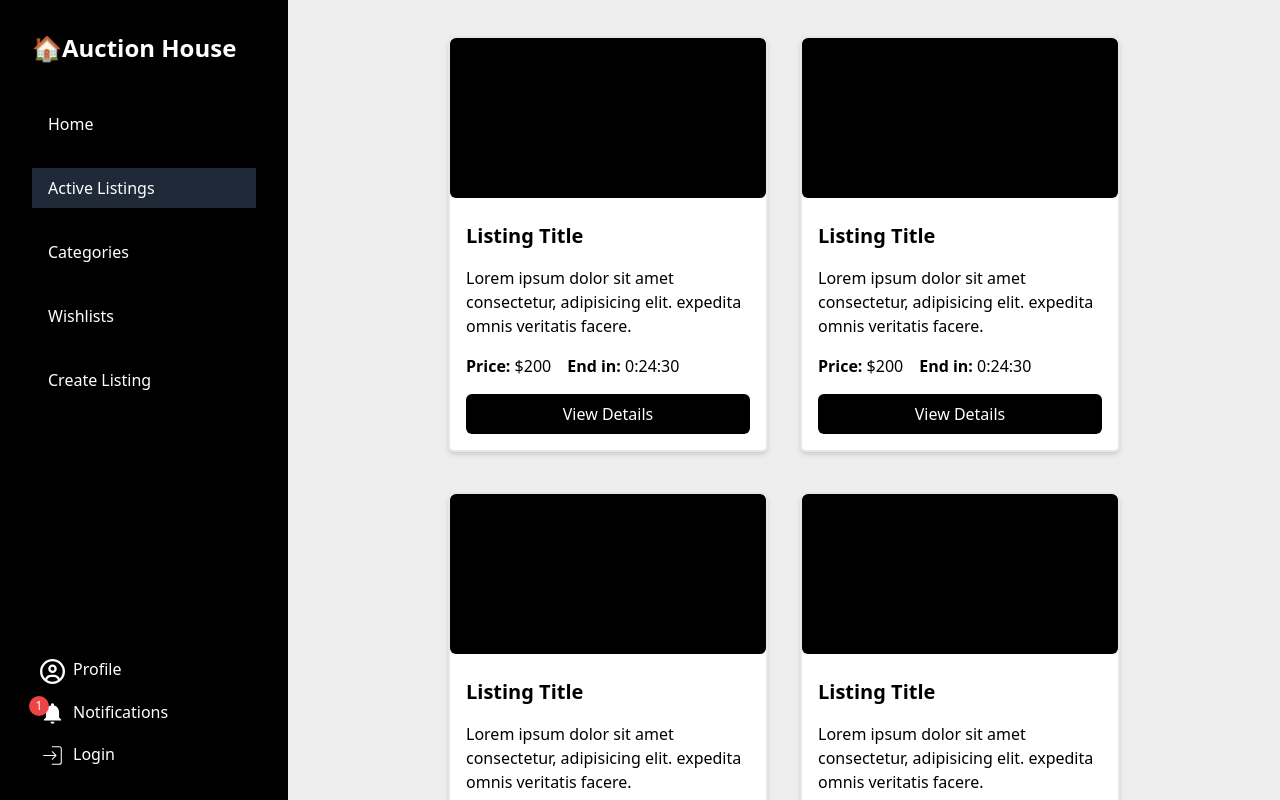
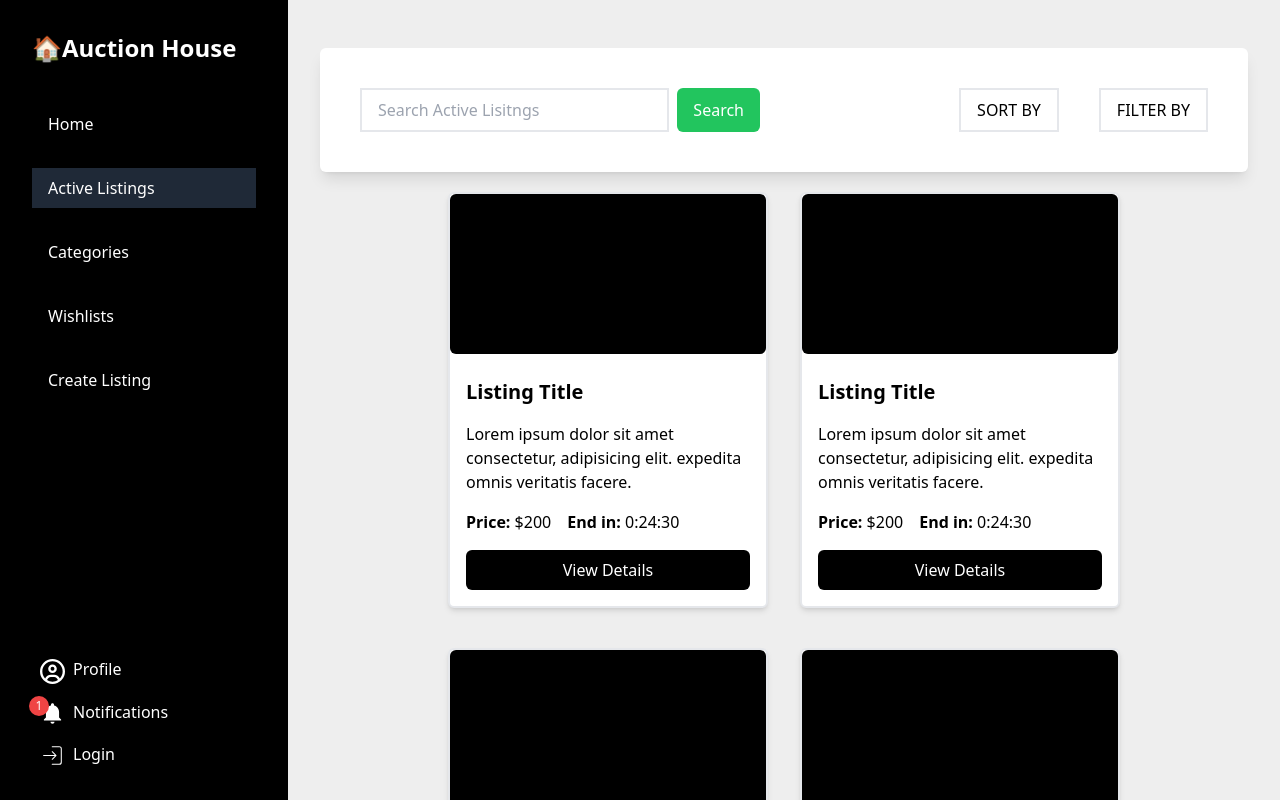
Before and after one commit to LynxQuas/auction-house, a React (Vite) app: page /active-listings in a window 1280 px wide. Shown: the top 800 px of the page. Built offline with nearby package versions, Linux system fonts and the light colour scheme.

Commit message:
feat: search active listing layouts

```diff
--- a/src/features/active-listings/ActiveListingsPage.tsx
+++ b/src/features/active-listings/ActiveListingsPage.tsx
@@ -4,7 +4,23 @@ const ActiveListingsPage = () => {
     return (
         <section>
             {/* Header goes here eg.search, filter,  */}
-            <div></div>
+            <div className="bg-white p-4 md:px-10 my-4 md:rounded-md py-10 flex flex-wrap flex-col md:flex-row md:justify-between gap-4 justify-center items-center sticky top-0 shadow-lg">
+                <div className="w-full shrink-0 md:w-[25rem] flex gap-2">
+                    <input
+                        type="search"
+                        placeholder="Search Active Lisitngs"
+                        className="py-2 px-4 border-2 w-full"
+                    />
+                    <button className="bg-green-500 py-2 px-4 rounded-md text-white">
+                        Search
+                    </button>
+                </div>
+
+                <div className="flex gap-10 items-center">
+                    <button className="border-2 py-2 px-4">SORT BY</button>
+                    <button className="border-2 py-2 px-4">FILTER BY</button>
+                </div>
+            </div>
 
             {/* Display Cards */}
             <div className="flex  flex-wrap md:gap-8 md:justify-center">
```
